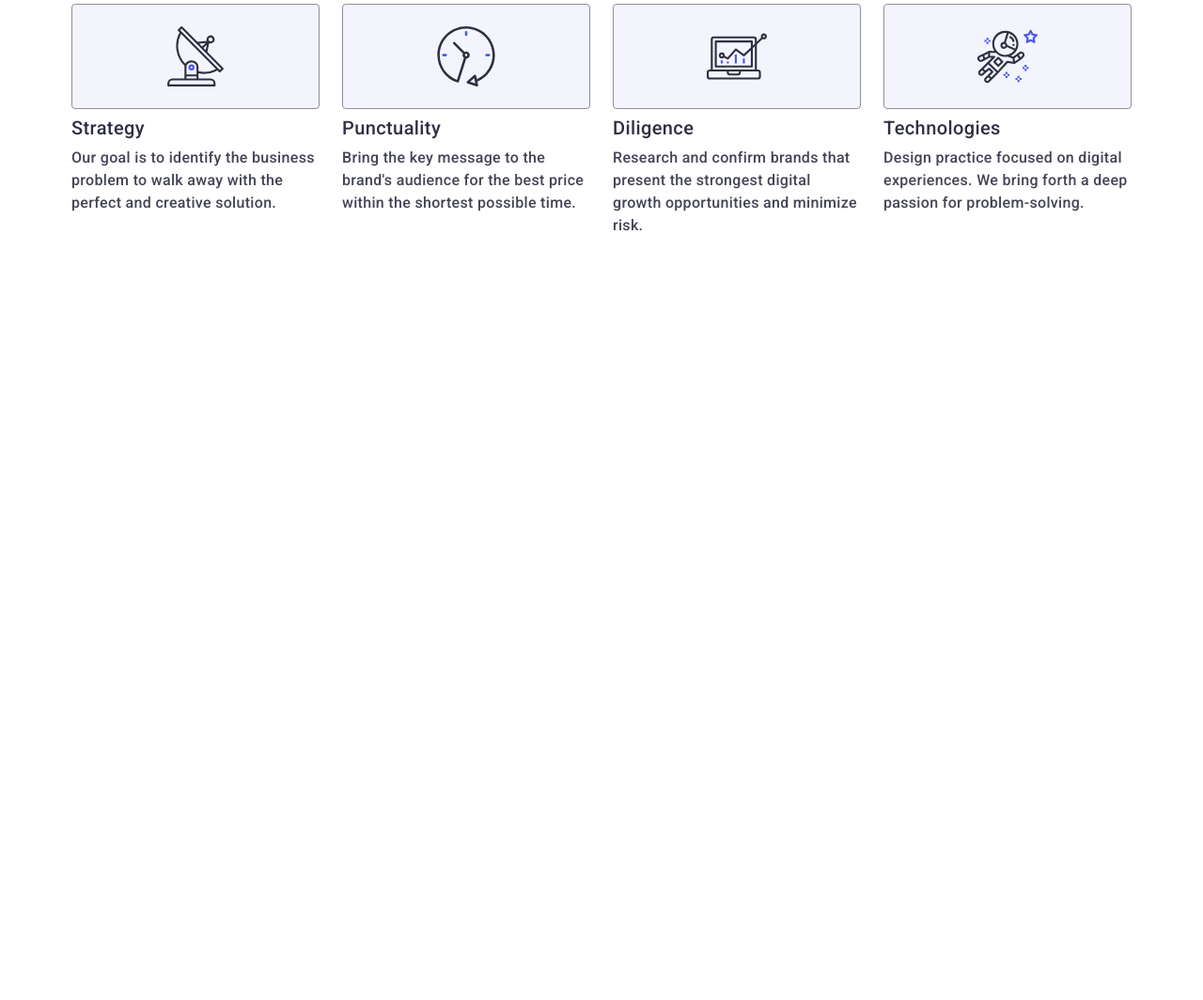
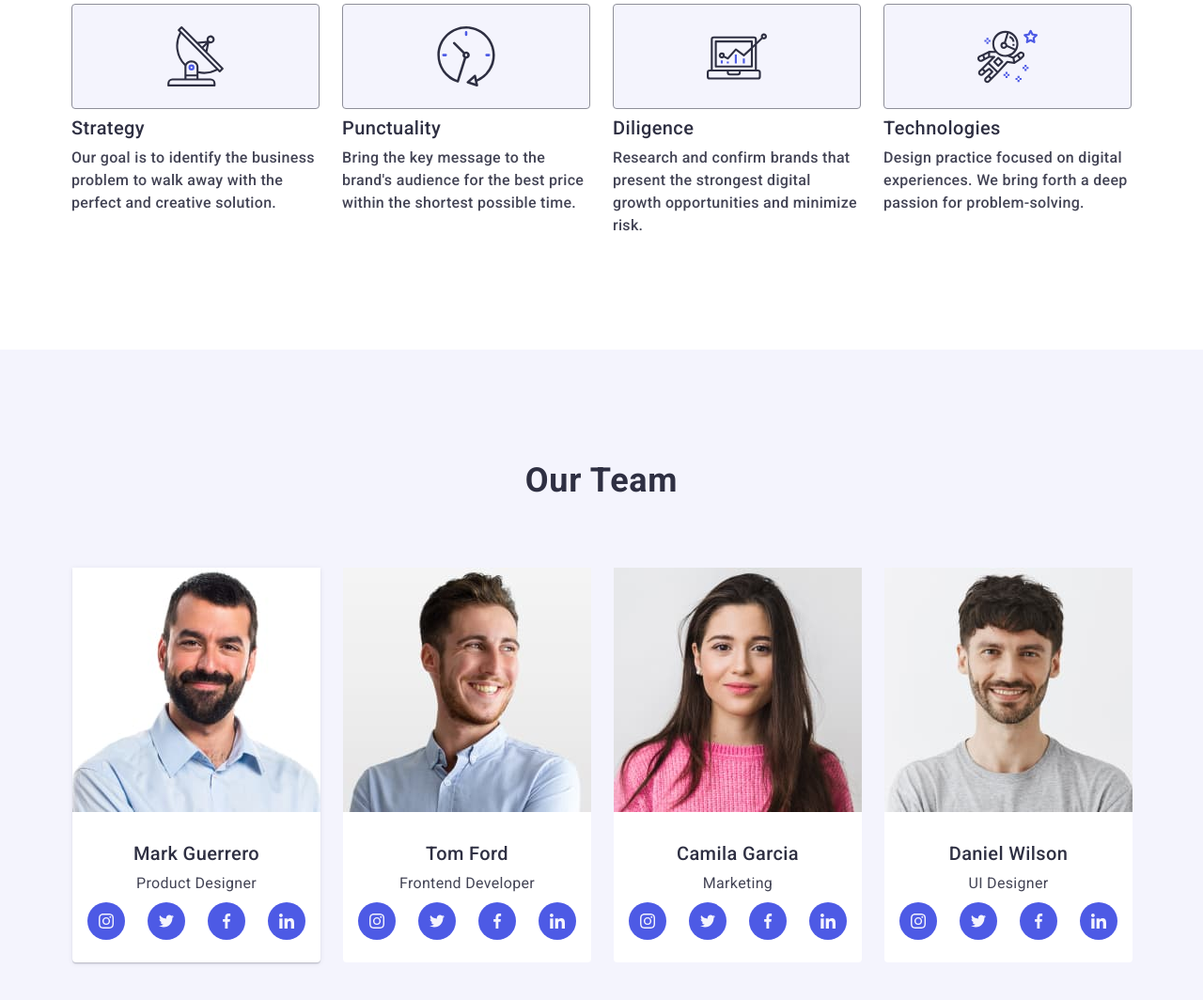
Before and after one commit to mestn1y1/goit-markup-hw-06, a plain HTML site: page index.html in a window 1280 px wide. Shown: the part 789-1853 px from the top of the page at 94% size. Before the commit the page ends 1161 px from the top, so only its background shows below. Drawn offline with nearby package versions, Linux system fonts and the light colour scheme.

Commit message:
add our team

```diff
--- a/css/style.css
+++ b/css/style.css
@@ -193,6 +193,104 @@ img {
   color: #434455;
 }
 
+/* Our Team */
+
+.our-team {
+  padding-top: 96px;
+  padding-bottom: 96px;
+  /*  */
+}
+
+.our-team-title {
+  color: #2e2f42;
+  font-size: 36px;
+  font-weight: 700;
+  line-height: 1.11;
+  letter-spacing: 0.02em;
+  text-transform: capitalize;
+  text-align: center;
+  margin-bottom: 72px;
+}
+
+.our-team-list {
+  display: flex;
+  flex-wrap: wrap;
+  /* gap: 24px; */
+  gap: 72px;
+}
+
+.our-team-list > li:first-child {
+  box-shadow: 0px 1px 6px rgba(46, 47, 66, 0.08),
+    0px 1px 1px rgba(46, 47, 66, 0.16), 0px 2px 1px rgba(46, 47, 66, 0.08);
+}
+
+.our-team {
+  background-color: #f4f4fd;
+}
+
+.our-team-box {
+  border-radius: 0px 0px 4px 4px;
+  background-color: #ffffff;
+  margin: 0 auto;
+}
+
+.team-box-name {
+  padding: 32px 0;
+}
+
+.team-box-title {
+  color: #2e2f42;
+  font-size: 20px;
+  font-weight: 500;
+  line-height: 1.2;
+  letter-spacing: 0.02em;
+  margin-bottom: 8px;
+  text-align: center;
+}
+
+.team-box-descr {
+  color: #434455;
+  font-size: 16px;
+  font-weight: 400;
+  line-height: 1.5;
+  letter-spacing: 0.02em;
+  text-align: center;
+}
+
+.team-box-link {
+  display: flex;
+  justify-content: center;
+  gap: 24px;
+}
+
+.team-box-item {
+  width: 40px;
+  height: 40px;
+}
+
+.team-link {
+  display: flex;
+  justify-content: center;
+  align-items: center;
+  margin-top: 8px;
+  width: 100%;
+  height: 100%;
+  background-color: #4d5ae5;
+  border-radius: 50%;
+}
+
+.team-link:first-child {
+  transition: background-color 250ms cubic-bezier(0.4, 0, 0.2, 1);
+}
+
+.team-link:focus {
+  background-color: #404bbf;
+}
+
+.team-box-link-icon {
+  fill: var(--svg-color);
+}
+
 /** ==================================================================MEDIA============================================== */
 
 @media screen and (min-width: 768px) {
@@ -312,6 +410,16 @@ img {
   }
   .advanteges-descr {
   }
+
+  /**======================Our team=====================*/
+  .our-team .container {
+    padding-left: 108px;
+    padding-right: 108px;
+  }
+
+  .our-team-list {
+    gap: 24px;
+  }
 }
 
 @media screen and (min-width: 1158px) {
@@ -392,104 +500,26 @@ img {
   }
   .advanteges-descr {
   }
-}
 
-/* Our Team */
-
+  /**======================Our team=====================*/
   .our-team {
     padding-top: 120px;
     padding-bottom: 120px;
   }
 
-.our-team-title {
-  color: #2e2f42;
-  font-size: 36px;
-  font-weight: 700;
-  line-height: 1.11;
-  letter-spacing: 0.02em;
-  text-transform: capitalize;
-  text-align: center;
-  margin-bottom: 72px;
+  .our-team .container {
+    padding-left: 16px;
+    padding-right: 16px;
   }
 
   .our-team-list {
-  display: flex;
+    flex-wrap: nowrap;
     gap: 24px;
-}
-
-.our-team-list > li:first-child {
-  box-shadow: 0px 1px 6px rgba(46, 47, 66, 0.08),
-    0px 1px 1px rgba(46, 47, 66, 0.16), 0px 2px 1px rgba(46, 47, 66, 0.08);
-}
-
-.our-team {
-  background-color: #f4f4fd;
-}
-
-.our-team-box {
-  border-radius: 0px 0px 4px 4px;
-  background-color: #ffffff;
-  text-align: center;
-}
-
-.team-box-name {
-  padding: 32px 0;
-}
-
-.team-box-title {
-  color: #2e2f42;
-  font-size: 20px;
-  font-weight: 500;
-  line-height: 1.2;
-  letter-spacing: 0.02em;
-  margin-bottom: 8px;
-}
-
-.team-box-descr {
-  color: #434455;
-  font-size: 16px;
-  font-weight: 400;
-  line-height: 1.5;
-  letter-spacing: 0.02em;
-  text-align: center;
-}
-
-.team-box-link {
-  display: flex;
-  justify-content: center;
-  gap: 24px;
-}
-
-.team-box-item {
-  width: 40px;
-  height: 40px;
-}
-
-.team-link {
-  display: flex;
-  justify-content: center;
-  align-items: center;
-  margin-top: 8px;
-  width: 100%;
-  height: 100%;
-  background-color: #4d5ae5;
-  border-radius: 50%;
-}
-
-.team-link:first-child {
-  transition: background-color 250ms cubic-bezier(0.4, 0, 0.2, 1);
   }
 
   .team-link:hover {
     background-color: #404bbf;
   }
-
-.team-link:focus {
-  background-color: #404bbf;
-}
-
-.team-box-link-icon {
-  fill: var(--svg-color);
 }
 
 /* Our portfolio */
```
Also changed, not shown: index.html (+1 -2 lines). Lines whose indentation alone changed are shown as unchanged.
